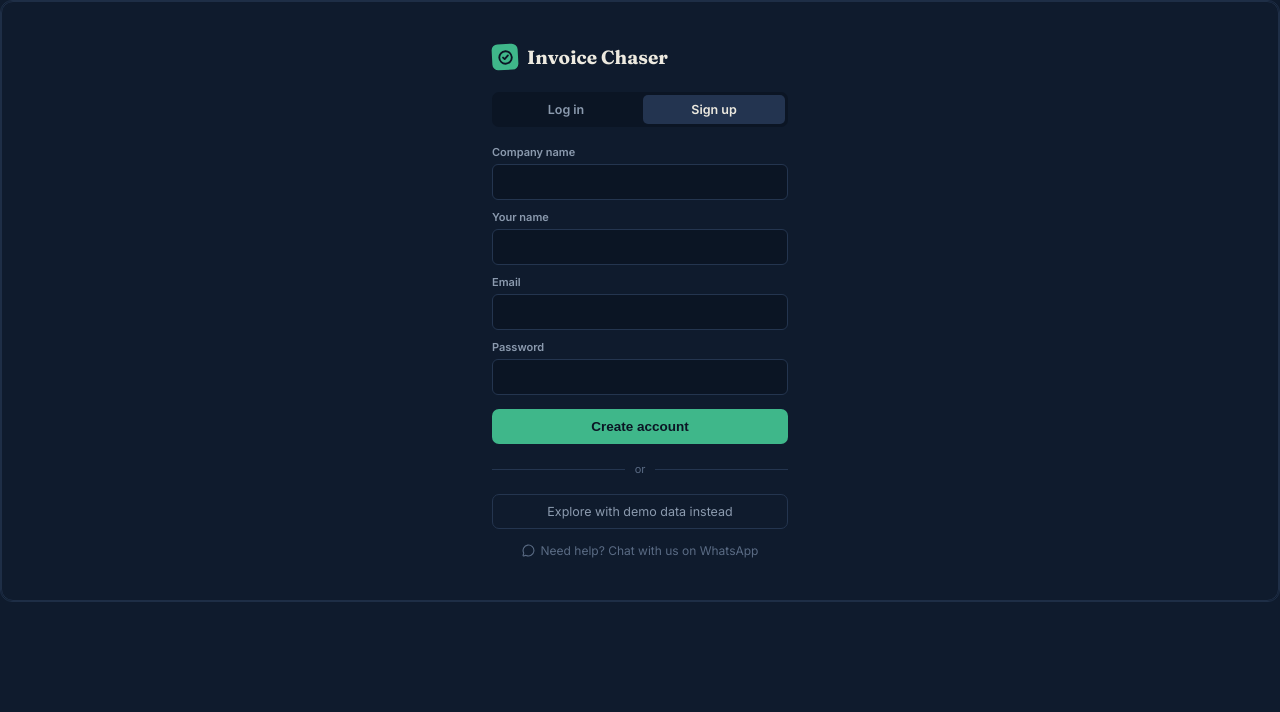
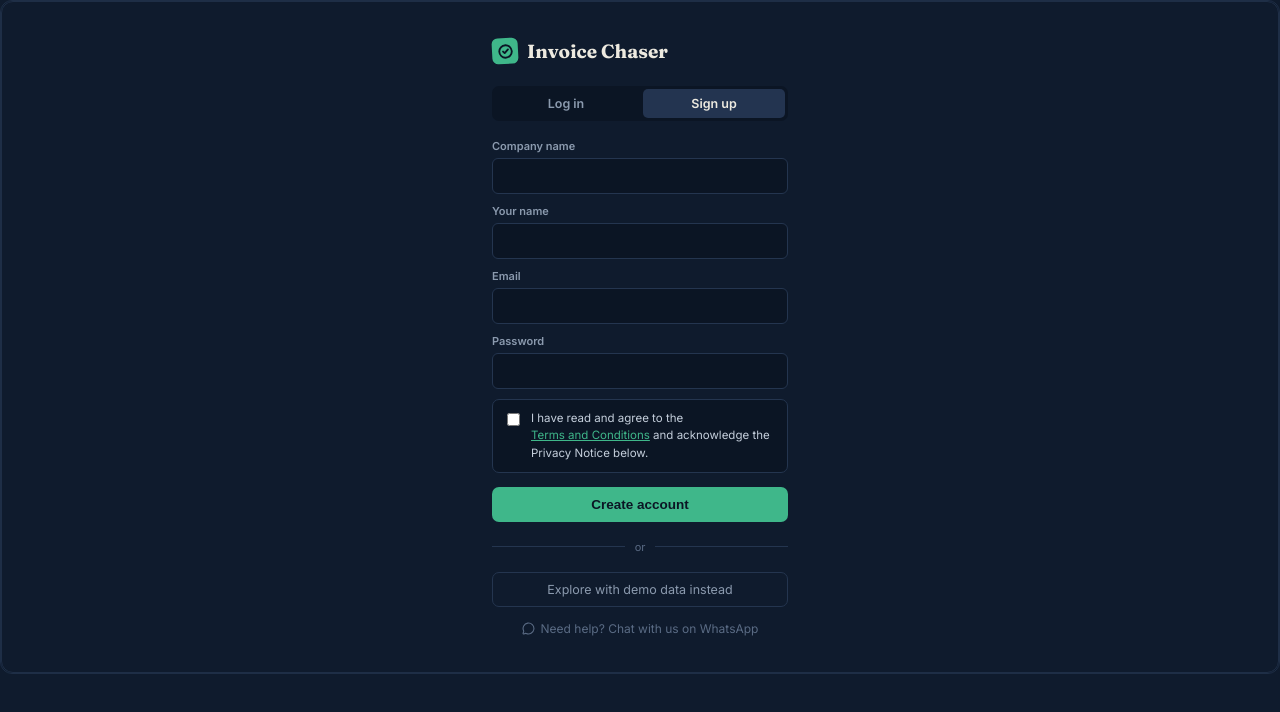
Before and after one commit to theoeugene131-tech/chaser-frontend, a React (Vite) app: page / in a window 1280 px wide. Both pictures are taken after a click on the button "Sign up". Shown: the top 712 px of the page. Built offline with nearby package versions, Linux system fonts and the light colour scheme.

Commit message:
Require terms acceptance during signup

```diff
--- a/src/App.jsx
+++ b/src/App.jsx
@@ -453,16 +453,22 @@
   const [name, setName] = useState("");
   const [email, setEmail] = useState("");
   const [password, setPassword] = useState("");
+  const [termsAgreed, setTermsAgreed] = useState(false);
+  const [showSignupTerms, setShowSignupTerms] = useState(false);
   const [busy, setBusy] = useState(false);
   const [error, setError] = useState("");
 
   const submit = async (e) => {
     e.preventDefault();
+    if (mode === "signup" && !termsAgreed) {
+      setError("Please read and accept the Terms and Conditions and Privacy Notice to create an account.");
+      return;
+    }
     setBusy(true);
     setError("");
     try {
       const path = mode === "login" ? "/api/auth/login" : "/api/auth/signup";
-      const body = mode === "login" ? { email, password } : { orgName, name, email, password };
+      const body = mode === "login" ? { email, password } : { orgName, name, email, password, acceptedTerms: true, termsVersion: TERMS_VERSION };
       const json = await apiRequest(API_BASE_URL, null, path, {
         method: "POST",
         body: JSON.stringify(body),
@@ -491,7 +497,7 @@
 
         <div style={{ display: "flex", gap: 6, marginBottom: 18, background: "#0B1524", borderRadius: 7, padding: 3 }}>
           {["login", "signup"].map((m) => (
-            <button key={m} onClick={() => { setMode(m); setError(""); }} style={{
+            <button key={m} onClick={() => { setMode(m); setError(""); setTermsAgreed(false); setShowSignupTerms(false); }} style={{
               flex: 1, padding: "7px 0", border: "none", borderRadius: 5, cursor: "pointer",
               fontSize: 12.5, fontWeight: 600, fontFamily: "'Inter', sans-serif",
               background: mode === m ? "#233450" : "transparent", color: mode === m ? "#EDEAE0" : "#8B9AAE",
@@ -508,6 +514,28 @@
           )}
           <Field label="Email" value={email} onChange={setEmail} type="email" required />
           <Field label="Password" value={password} onChange={setPassword} type="password" required />
+          {mode === "signup" && (
+            <div style={{ border: "1px solid #24354F", borderRadius: 7, padding: 10, background: "#0B1524" }}>
+              <label style={{ display: "flex", alignItems: "flex-start", gap: 8, fontSize: 11.5, color: "#C5CFDC", lineHeight: 1.5, cursor: "pointer" }}>
+                <input type="checkbox" checked={termsAgreed} onChange={(e) => setTermsAgreed(e.target.checked)} style={{ marginTop: 3 }} />
+                <span>I have read and agree to the <button type="button" onClick={() => setShowSignupTerms((v) => !v)} style={{ display: "inline", padding: 0, border: 0, background: "none", color: "#3FB78A", textDecoration: "underline", cursor: "pointer", font: "inherit" }}>Terms and Conditions</button> and acknowledge the Privacy Notice below.</span>
+              </label>
+              {showSignupTerms && (
+                <div style={{ marginTop: 10, maxHeight: 190, overflowY: "auto", fontSize: 11, color: "#8B9AAE", lineHeight: 1.5 }}>
+                  <p><strong>Invoice Chaser Terms · Version {TERMS_VERSION}</strong></p>
+                  <p><strong>1. Service.</strong> Invoice Chaser helps organise invoices, customer records, payments, reminders, correspondence and supporting files. It does not guarantee invoice validity, message delivery, payment or debt recovery.</p>
+                  <p><strong>2. Your responsibilities.</strong> You are responsible for the accuracy and lawful use of information you enter, and for having the rights and legal basis needed to store personal data and contact recipients. Do not use the Service for unlawful harassment, fraud, spam or deceptive collection practices.</p>
+                  <p><strong>3. Communications and files.</strong> Review recipients, amounts, due dates and message content before sending reminders. “Sent” or “delivered” does not mean a recipient read or accepted a message. Upload only files you are entitled to use and keep your own backups.</p>
+                  <p><strong>4. Trials and payments.</strong> Trial duration, subscription price, renewal terms, taxes and cancellation method will be disclosed before purchase. Charges and refunds follow checkout terms and applicable law.</p>
+                  <p><strong>5. Privacy and security.</strong> The Service processes account and business data you choose to store to provide and secure the Service. Protect your credentials. No online system can be guaranteed completely secure or continuously available.</p>
+                  <p><strong>6. Third parties, liability and termination.</strong> Third-party providers may have separate terms. The Service is provided as available and is not legal, tax, accounting or debt-collection advice. Access may be suspended for unlawful use, material breach, security risks or legal requirements. Material changes may require renewed acceptance.</p>
+                  <p style={{ color: "#E8A33D" }}>These Terms and the Privacy Notice are drafts and should be reviewed by a qualified lawyer before commercial launch. The operator's legal entity, contact details and governing law must be published before launch.</p>
+                  <strong>Privacy Notice summary</strong>
+                  <p>Invoice Chaser uses account and business information to provide the service, maintain security, and support invoice/payment tracking. Information may be processed by hosting, database, storage and other providers needed to operate the service. Do not upload information you are not authorised to share. A complete Privacy Policy describing retention, user rights, contact details and applicable law should be published before public launch.</p>
+                </div>
+              )}
+            </div>
+          )}
           {error && (
             <div style={{ fontSize: 12, color: "#E85D4D", background: "#E85D4D14", border: "1px solid #E85D4D33", borderRadius: 6, padding: "8px 10px" }}>
               {error}
```
